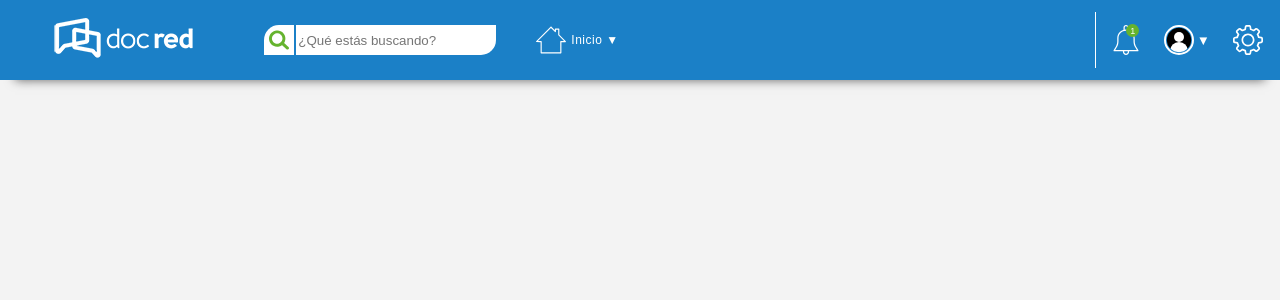
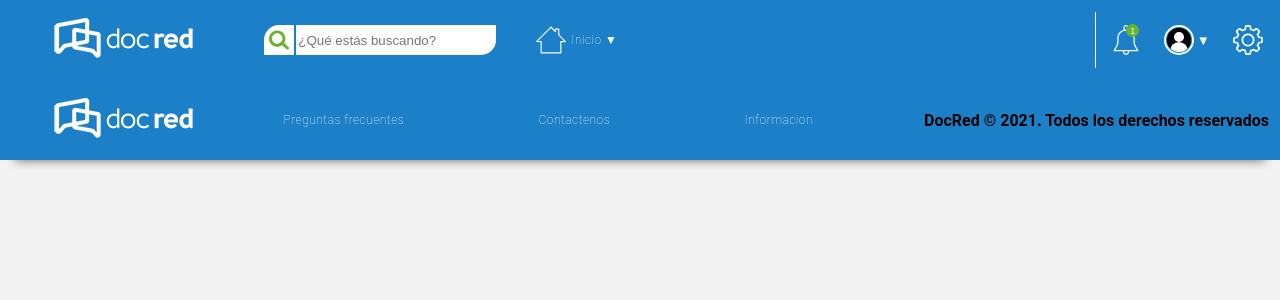
Before and after one commit to IvanGonzalez10/frontend-assigment, a React (Create React App) app: page / in a window 1280 px wide. Shown: the top 300 px of the page. Built offline with nearby package versions, Linux system fonts and the light colour scheme.

Commit message:
fixing font family

```diff
--- a/src/App.js
+++ b/src/App.js
@@ -1,10 +1,12 @@
 
 import { Header } from './Components/Header/index'
+import { Footer } from './Components/Footer/index'
 
 import "./Styles/GlobalStyles.scss";
 
 export const App = () => (
   <>
     <Header />
+    <Footer />
   </>
 )
--- a/src/Components/Footer/index.jsx
+++ b/src/Components/Footer/index.jsx
@@ -0,0 +1,21 @@
+import React from "react";
+
+import "./styles.scss";
+
+export const Footer = () => {
+  return (
+    <div className="footer-container">
+      <div className="logo-container">
+        <img src="./assets/logo.png" alt="Logo" />
+      </div>
+      <div className="policy-container">
+        <h5>Preguntas frecuentes</h5>
+        <h5>Contactenos</h5>
+        <h5>Informacion</h5>
+      </div>
+      <div className="rights-container">
+        <h4>DocRed © 2021. Todos los derechos reservados</h4>
+      </div>
+    </div>
+  );
+};
--- a/src/Components/Footer/styles.scss
+++ b/src/Components/Footer/styles.scss
@@ -0,0 +1,39 @@
+.footer-container {
+  height: 10vh;
+  width: 100vw;
+  background: #1B80C7;
+  display: flex;
+  flex-direction: row;
+  justify-content: flex-start;
+  align-items: center;
+  box-shadow: 0px 15px 10px -15px rgba(0, 0, 0, 0.6);
+}
+
+.logo-container {
+  width: 15%;
+  margin-left: 50px;
+}
+
+.policy-container {
+  width: 55%;
+  display: flex;
+  flex-direction: row;
+  justify-content: space-between;
+  align-items: center;
+  padding: 0px 100px 0px 50px;
+}
+
+.policy-container h5{
+  color: #fff;
+  font-size: 12px;
+  font-weight: 200;
+  letter-spacing: 0.5px;
+}
+
+.rights-container {
+  width: 30%;
+  display: flex;
+  flex-direction: row;
+  justify-content: center;
+  align-items: center;
+}
--- a/src/Styles/GlobalStyles.scss
+++ b/src/Styles/GlobalStyles.scss
@@ -3,14 +3,22 @@ html {
   height: 100vh;
   overflow-x: hidden;
   box-sizing: border-box;
-  font-family: "Montserrat", Sans-serif;
+  font-family: "Roboto", "Helvetica", "Arial", sans-serif;
 }
 
-*, *:before, *:after {
+*,
+*:before,
+*:after {
   box-sizing: inherit;
 }
 
-ul, li, h1, h2, h3, p, button {
+ul,
+li,
+h1,
+h2,
+h3,
+p,
+button {
   margin: 0;
   padding: 0;
 }
@@ -19,7 +27,6 @@ ul {
   list-style: none;
 }
 
-
 body {
   background: #f3f3f3;
   height: 100vh;
```
Also changed, not shown: 1 other file (tests, documents, lock files or other folders).
